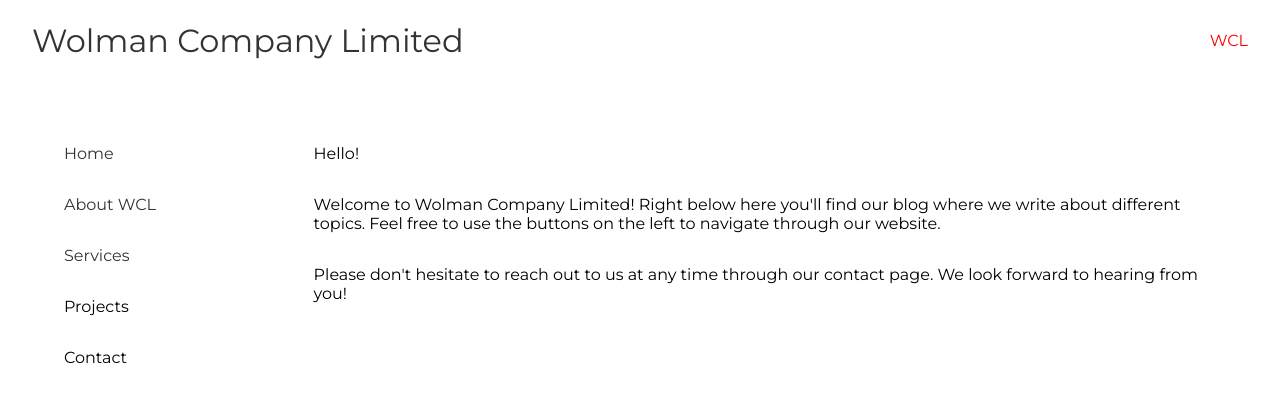
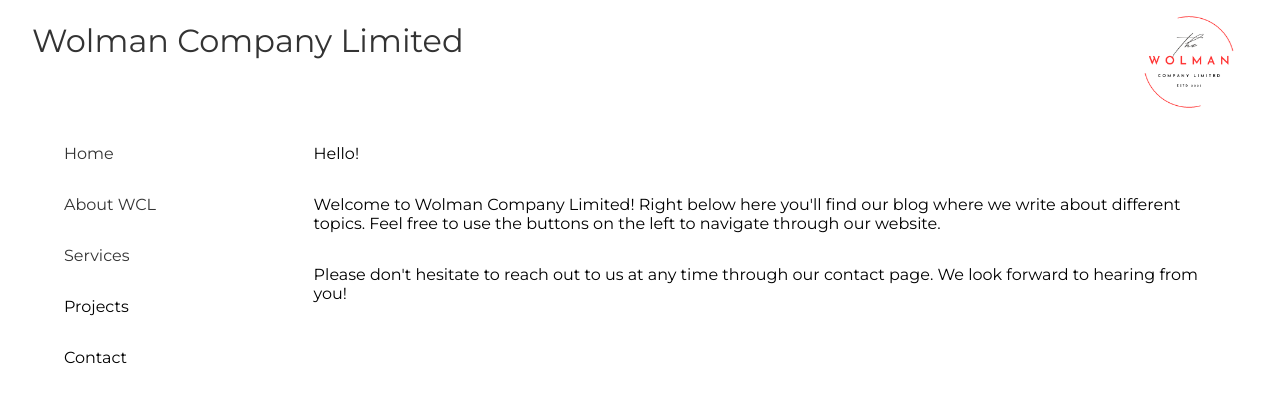
Before and after one commit to MWolman1990/wolman-company-limited, a React (Create React App) app: page / in a window 1280 px wide. Shown: the top 402 px of the page. Built offline with nearby package versions, Linux system fonts and the light colour scheme; a web font is replaced by a local one.

Commit message:
Added logo to header

```diff
--- a/src/Header.js
+++ b/src/Header.js
@@ -1,11 +1,12 @@
 import React from "react";
+import logo from './images/wolman.png'
 
 const Header = () => {
     console.log(window.innerWidth)
     return (
         <div id="header">
             <div id="title">Wolman Company Limited</div>
-            <div id="brand">WCL</div>
+            <div id="brand"><img src={logo}/></div>
         </div>
     )
 }
--- a/src/index.css
+++ b/src/index.css
@@ -71,6 +71,13 @@
 #brand {
     color: red;
     font-size: 1rem;
+    padding: 0;
+}
+
+#brand img {
+    margin-top: 3rem;
+    width: 150px;
+    padding: 0;
 }
 
 #title {
```
Also changed, not shown: src/images/wolman.png (added).
